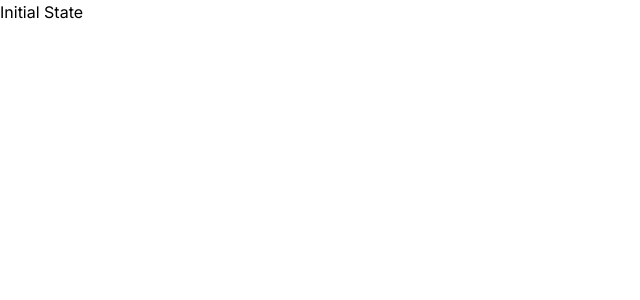
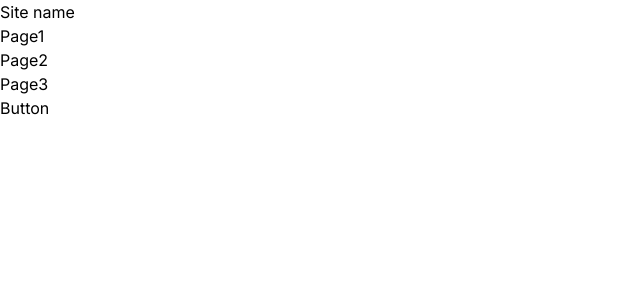
Before and after one commit to YM202c2100/figma-reproduction, a Next.js app: page / in a window 1280 px wide. Shown: the top 300 px of the page, without its empty margins (0-640 px from the left). Built offline with nearby package versions, Linux system fonts and the light colour scheme.

Commit message:
[add] Headerコンポーネントを表示

```diff
--- a/app/page.tsx
+++ b/app/page.tsx
@@ -1,6 +1,8 @@
+// import Header from "app/components/header.tsx"
+import Header from "./components/header"
 
 export default function Page() {
-  return (
-    <h1>Initial State</h1>
-  )
+  return (<>
+    <Header/>
+    </>)
 }
```
